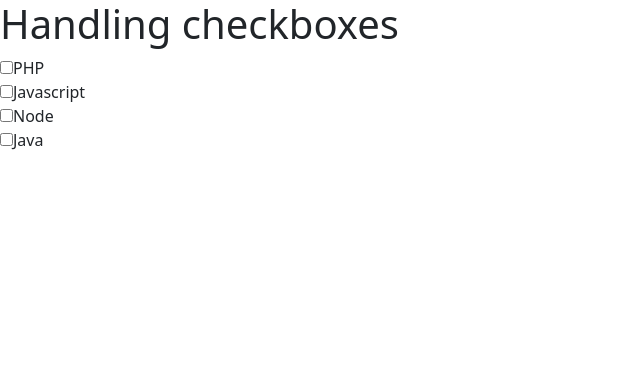
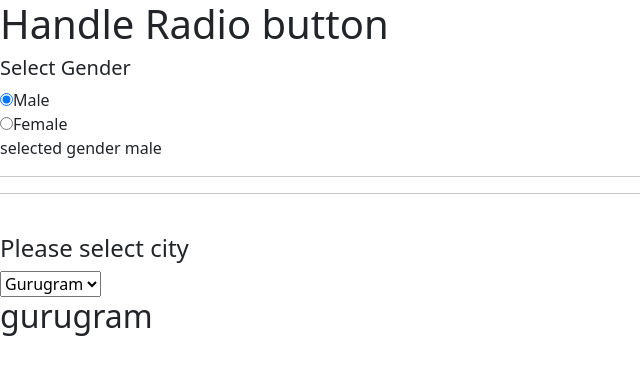
Before and after one commit to amanverma523590/recat-revise, a React (Vite) app in the folder my-project/: page / in a window 1280 px wide. Shown: the top 374 px of the page, without its empty margins (0-640 px from the left). Built offline with nearby package versions, Linux system fonts and the light colour scheme.

Commit message:
radio handle

```diff
--- a/my-project/src/Prac/Counter.jsx
+++ b/my-project/src/Prac/Counter.jsx
@@ -133,37 +133,79 @@
 
 // ▶️Handling Checkboxes in form  // as data is not in string form
 
+// import { useState } from "react"
+
+// export function Check(){
+
+//     const[skills,setSkills] = useState([]);
+
+//     function handleSkills(e){
+//         console.log(e.target.value,e.target.checked);
+//         if(e.target.checked){
+//             setSkills([...skills,e.target.value])
+//         }
+//         else{
+//             setSkills(skills.filter((item)=>
+//                 item!=e.target.value
+//             ))
+//         }
+//     }
+
+//     return(
+//         <div>
+//             <h1>Handling checkboxes</h1>
+//             <input type="Checkbox" id="php" value="php" onChange={handleSkills} />
+//             <label htmlFor="php">PHP</label><br />
+//             <input type="Checkbox" id="js" value="js"onChange={handleSkills}/>
+//             <label htmlFor="js">Javascript</label><br />
+//             <input type="Checkbox" id="node" value="node" onChange={handleSkills}/>
+//             <label htmlFor="node">Node</label><br />
+//             <input type="Checkbox" id="java" value="java" onChange={handleSkills}/>
+//             <label htmlFor="java">Java</label><br />
+
+//             <h4>{skills.toString()}</h4>
+//         </div>
+//     )
+// }
+
+// ▶️Handling Radio button and dropdown
+
 import { useState } from "react"
 
-export function Check(){
+export function Handle(){
 
-    const[skills,setSkills] = useState([]);
+    const[gender,setGender] = useState('male');
 
-    function handleSkills(e){
-        console.log(e.target.value,e.target.checked);
-        if(e.target.checked){
-            setSkills([...skills,e.target.value])
-        }
-        else{
-            setSkills(skills.filter((item)=>
-                item!=e.target.value
-            ))
-        }
+    const[city,setCity] = useState('gurugram')
+
+    function handleGenderChange(e){
+        setGender(e.target.value);
+    }
+    function handleCityChange(e){
+        setCity(e.target.value)
     }
 
     return(
         <div>
-            <h1>Handling checkboxes</h1>
-            <input type="Checkbox" id="php" value="php" onChange={handleSkills} />
-            <label htmlFor="php">PHP</label><br />
-            <input type="Checkbox" id="js" value="js"onChange={handleSkills}/>
-            <label htmlFor="js">Javascript</label><br />
-            <input type="Checkbox" id="node" value="node" onChange={handleSkills}/>
-            <label htmlFor="node">Node</label><br />
-            <input type="Checkbox" id="java" value="java" onChange={handleSkills}/>
-            <label htmlFor="java">Java</label><br />
+            <h1>Handle Radio button</h1>
+            <h5>Select Gender</h5>
+            <input type="radio" name='gender' id='male' onChange={handleGenderChange} value="male" checked={gender=='male'}/>
+            <label htmlFor="male">Male</label> <br />
+            <input type="radio" name="gender" id="female" onChange={handleGenderChange} value="female" checked={gender=='female'} />
+            <label htmlFor="female">Female</label>
+            <p>selected gender {gender}</p>
+            <hr />
+            <hr />
+            <br />
 
-            <h4>{skills.toString()}</h4>
+
+            <h4>Please select city</h4>
+            <select defaultValue={'gurugram'} onChange={handleCityChange}>
+                <option value={'noida'}>Noida</option>
+                <option value={'bangalore'}>Bangalore</option>
+                <option value={'gurugram'}>Gurugram</option>
+            </select>
+            <h2>{city}</h2>
         </div>
     )
 }
--- a/my-project/src/main.jsx
+++ b/my-project/src/main.jsx
@@ -2,12 +2,12 @@ import { createRoot } from 'react-dom/client'
 import 'bootstrap/dist/css/bootstrap.min.css'
 import 'bootstrap-icons/font/bootstrap-icons.css';
 import { StrictMode } from 'react';
-import { Check } from './Prac/Counter';
+import { Handle } from './Prac/Counter';
 
 
 createRoot(document.getElementById('root')).render(
   <StrictMode>
-     <Check/>
+     <Handle/>
   </StrictMode>
 
 
```
